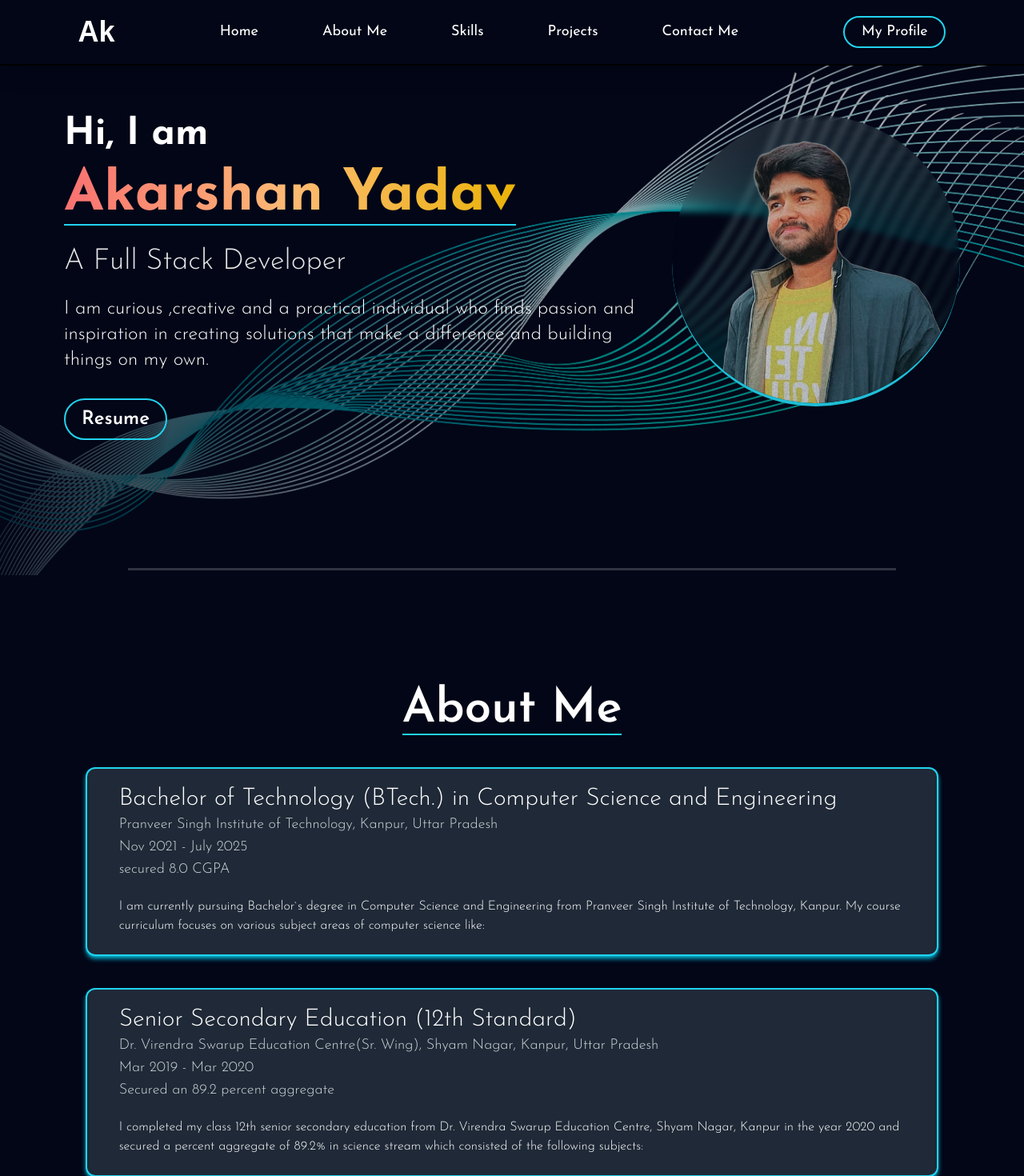
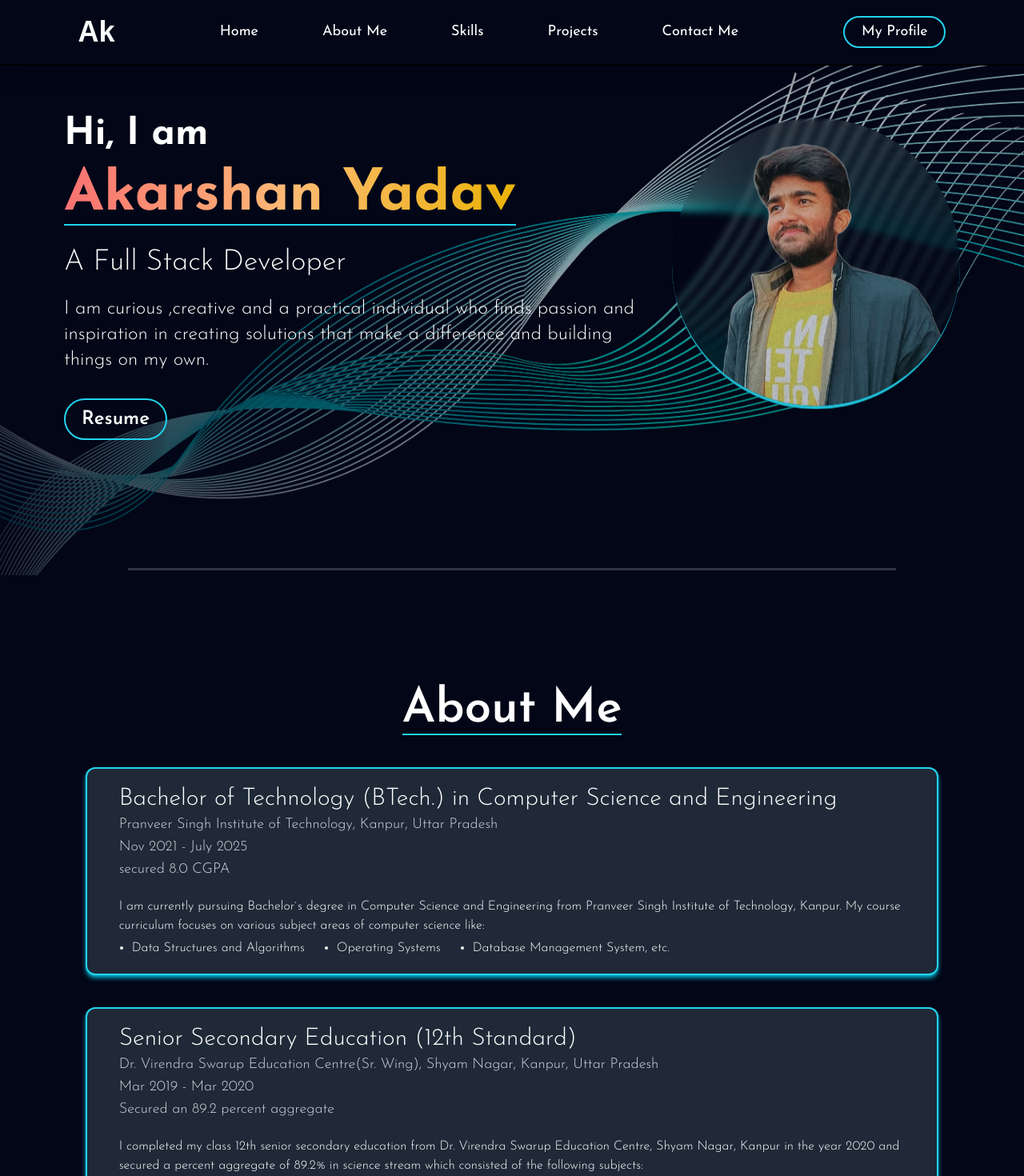
Before and after one commit to akarshanyadav8116/Portfolio-website, a React (Vite) app: page / in a window 1280 px wide. Shown: the top 1470 px of the page at 80% size. Built offline with nearby package versions, Linux system fonts and the light colour scheme; a web font is replaced by a local one.

Commit message:
Fixed subjects issue in education cards

```diff
--- a/src/App.jsx
+++ b/src/App.jsx
@@ -66,7 +66,7 @@ function App() {
 				<hr id="projects" className="mt-40 mb-32 w-3/4 mx-auto border-b-2 opacity-20" />
 				<Projects visible={visible.projects} myref={sectionsRef}/>
 				<hr className="mt-32 mb-20 w-3/4 mx-auto border-b-2 opacity-20" />
-				<ContactMe b={animate} visible={visible.contactme} myref={sectionsRef}/>
+				<ContactMe visible={visible.contactme} myref={sectionsRef}/>
 				<Footer/>
 			</div>
 		</>
--- a/src/components/AboutMeCard.jsx
+++ b/src/components/AboutMeCard.jsx
@@ -23,8 +23,8 @@ const AboutMeCard = () => {
                 <li className="text-base mt-5">
                     {card.details}
                     <ul className="flex flex-wrap mt-1 ml-4 list-disc gap-5 lg:gap-10 md:gap-10 sm:gap-10 ">
-                        {card.subjects.forEach((subject) => (
-                            <li>{subject}</li>
+                        {card.subjects.map((subject,index) => (
+                            <li key={index}>{subject}</li>
                         ))}
                     </ul>
                 </li>
--- a/src/components/ContactMe.jsx
+++ b/src/components/ContactMe.jsx
@@ -2,7 +2,7 @@
 import { useRef } from 'react';
 import emailjs from '@emailjs/browser';
 import { Tilt } from 'react-tilt';
-const ContactMe = ({b, visible, myref}) => {
+const ContactMe = ({visible, myref}) => {
     const form=useRef();
     const sendEmail = (e) => {
         e.preventDefault();
@@ -50,7 +50,7 @@ const ContactMe = ({b, visible, myref}) => {
                         'max-glare': 0.5, // Maximum intensity of the glare effect
                         }}
                     >
-                    <img className={`size-full ${b === true ? 'animate-levitate':null}`} src="../assets/Contact pic.svg" alt="contact me" />
+                    <img className="size-full animate-levitate" src="../assets/Contact pic.svg" alt="contact me" />
                     </Tilt>
                 </div>
                 </div>
--- a/src/components/Home.jsx
+++ b/src/components/Home.jsx
@@ -61,7 +61,7 @@ const Home = ({s,b}) => {
             <img
                 src="../assets/portfolio image 4.png"
                 alt="my image"
-                className="backdrop-blur-sm border-b-4 border-cyan-400 animate-fadeInSlow brightness-90 hover:transition-opacity hover:ease-in-out rounded-full animate-appearRight delay-1000"
+                className="backdrop-blur-sm border-b-4 border-cyan-400 animate-levitate brightness-90 hover:transition-opacity hover:ease-in-out rounded-full delay-1000"
             />
         </Tilt>
         </div>
--- a/tailwind.config.js
+++ b/tailwind.config.js
@@ -8,7 +8,7 @@ export default {
     extend: {
       animation: {
         moveUp: 'moveUp ease-in-out 2s',
-        levitate: 'levitate ease-in 1.9s',
+        levitate: 'levitate ease-in-out 1.9s infinite',
         appearRight: 'appearRight 1.5s ease-in',
         appearLeft: 'appearLeft 1.5s ease-in',
         appear: 'appear 1.5s ease-in',
```
